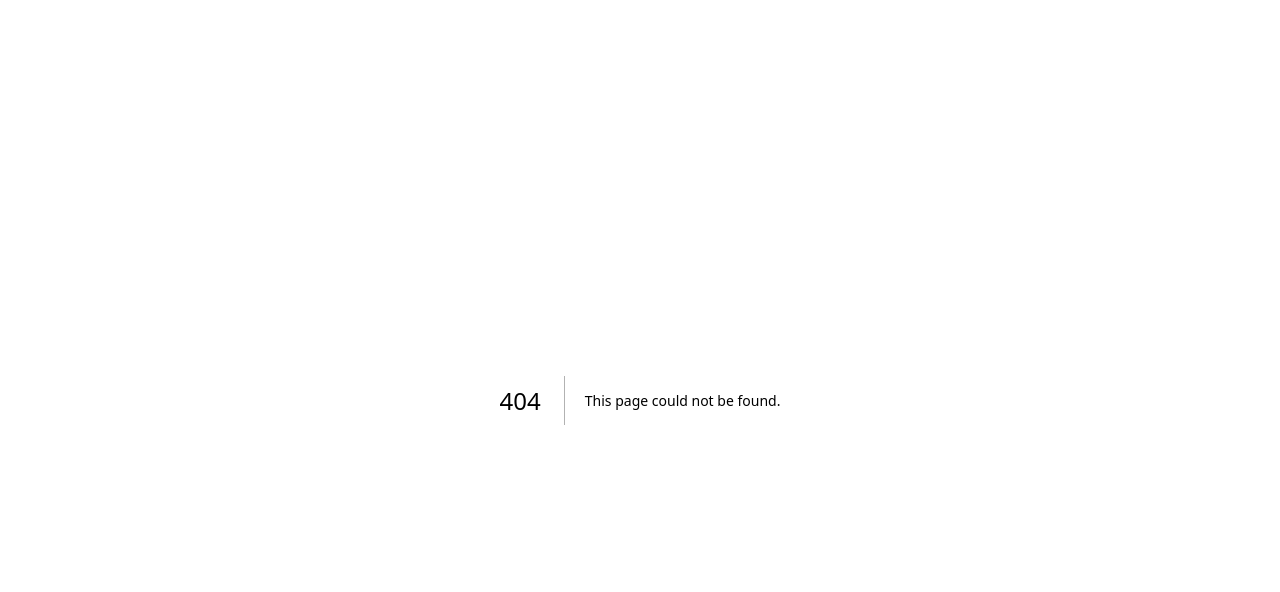
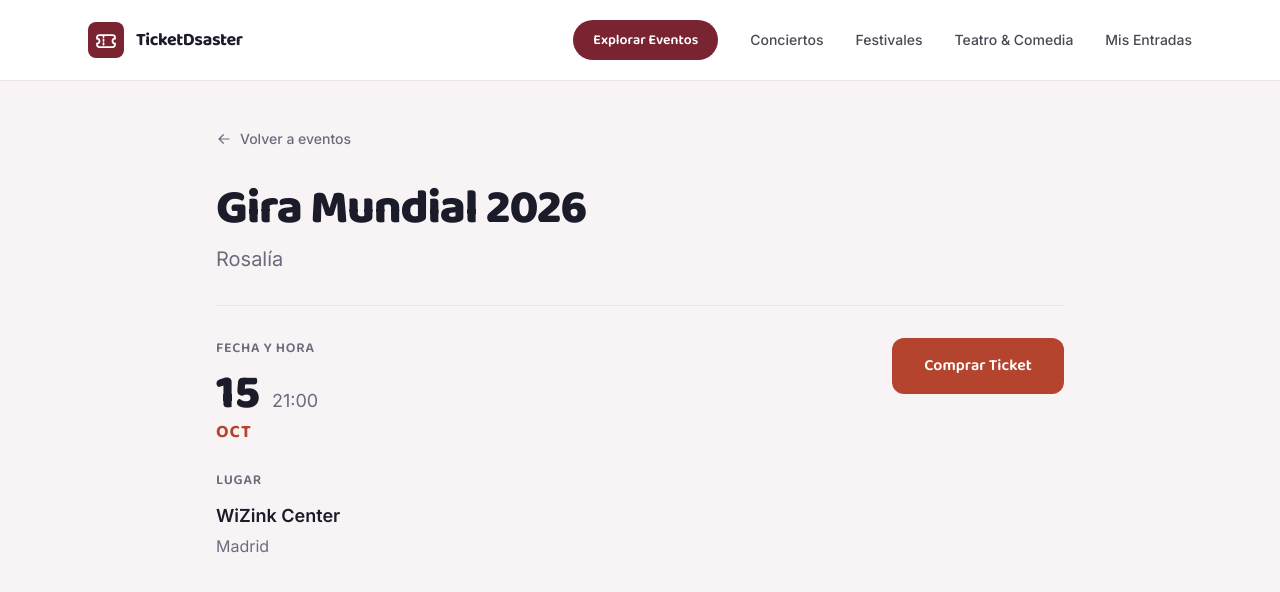
Before and after one commit to DSaster-Error200-LLC/DSaster-Front, a Next.js app in the folder src/dsaster-front/: page /events/1 in a window 1280 px wide. Before the commit this address had no page. Shown: the top 592 px of the page. Built offline with nearby package versions, Linux system fonts and the light colour scheme.

Commit message:
feat: add event details page

```diff
--- /dev/null
+++ b/src/dsaster-front/app/events/[eventId]/EventDetails.tsx
@@ -0,0 +1,88 @@
+import Link from "next/link";
+import { Event } from "@/api/search";
+import { formatEventDate } from "@/app/lib/date";
+
+interface EventDetailsProps {
+  readonly event: Event;
+}
+
+export default function EventDetails({ event }: Readonly<EventDetailsProps>) {
+  const { day, month, time } = formatEventDate(event.date);
+
+  return (
+    <article className="mx-auto max-w-4xl px-6 py-12">
+      <div className="mb-8">
+        <Link
+          href="/"
+          className="inline-flex items-center gap-2 text-sm font-medium text-brand-muted transition-colors hover:text-brand-ink"
+        >
+          <svg
+            className="h-4 w-4"
+            viewBox="0 0 20 20"
+            fill="currentColor"
+            aria-hidden="true"
+          >
+            <path
+              fillRule="evenodd"
+              d="M17 10a.75.75 0 01-.75.75H5.612l4.158 3.96a.75.75 0 11-1.04 1.08l-5.5-5.25a.75.75 0 010-1.08l5.5-5.25a.75.75 0 111.04 1.08L5.612 9.25H16.25A.75.75 0 0117 10z"
+              clipRule="evenodd"
+            />
+          </svg>
+          Volver a eventos
+        </Link>
+      </div>
+
+      <header className="mb-8 border-b border-brand-border pb-8">
+        <h1 className="font-display text-4xl font-extrabold tracking-tight text-brand-ink sm:text-5xl">
+          {event.name}
+        </h1>
+        <p className="mt-3 text-xl text-brand-muted">{event.artist}</p>
+      </header>
+
+      <div className="grid gap-8 sm:grid-cols-2">
+        <section className="space-y-6">
+          <div>
+            <h2 className="mb-3 font-display text-sm font-semibold uppercase tracking-wider text-brand-muted">
+              Fecha y hora
+            </h2>
+            <div className="flex items-baseline gap-3">
+              <div className="flex flex-col">
+                <span className="font-display text-5xl font-extrabold leading-none text-brand-ink">
+                  {day}
+                </span>
+                <span className="font-display text-lg font-bold uppercase tracking-wider text-brand-rust">
+                  {month}
+                </span>
+              </div>
+              <span className="text-lg text-brand-muted">{time}</span>
+            </div>
+          </div>
+
+          <div>
+            <h2 className="mb-3 font-display text-sm font-semibold uppercase tracking-wider text-brand-muted">
+              Lugar
+            </h2>
+            <div className="space-y-1">
+              <p className="text-lg font-semibold text-brand-ink">
+                {event.venue.name}
+              </p>
+              <p className="text-base text-brand-muted">
+                {event.venue.location}
+              </p>
+            </div>
+          </div>
+        </section>
+
+        <section className="flex items-start sm:justify-end">
+          <button
+            type="button"
+            className="w-full rounded-xl bg-brand-rust px-8 py-4 font-display text-base font-semibold text-white transition-colors hover:bg-brand-rust-dark sm:w-auto"
+            disabled
+          >
+            Comprar Ticket
+          </button>
+        </section>
+      </div>
+    </article>
+  );
+}
--- /dev/null
+++ b/src/dsaster-front/app/events/[eventId]/page.tsx
@@ -0,0 +1,24 @@
+import { notFound } from "next/navigation";
+import Navbar from "@/app/components/Navbar";
+import EventDetails from "./EventDetails";
+import { mockEvents } from "@/app/lib/mock-events";
+
+interface EventPageProps {
+  readonly params: Promise<{ eventId: string }>;
+}
+
+export default async function EventPage({ params }: Readonly<EventPageProps>) {
+  const { eventId } = await params;
+  const event = mockEvents.find((e) => e.id === eventId);
+
+  if (!event) {
+    notFound();
+  }
+
+  return (
+    <main className="min-h-screen bg-brand-bg">
+      <Navbar />
+      <EventDetails event={event} />
+    </main>
+  );
+}
```
